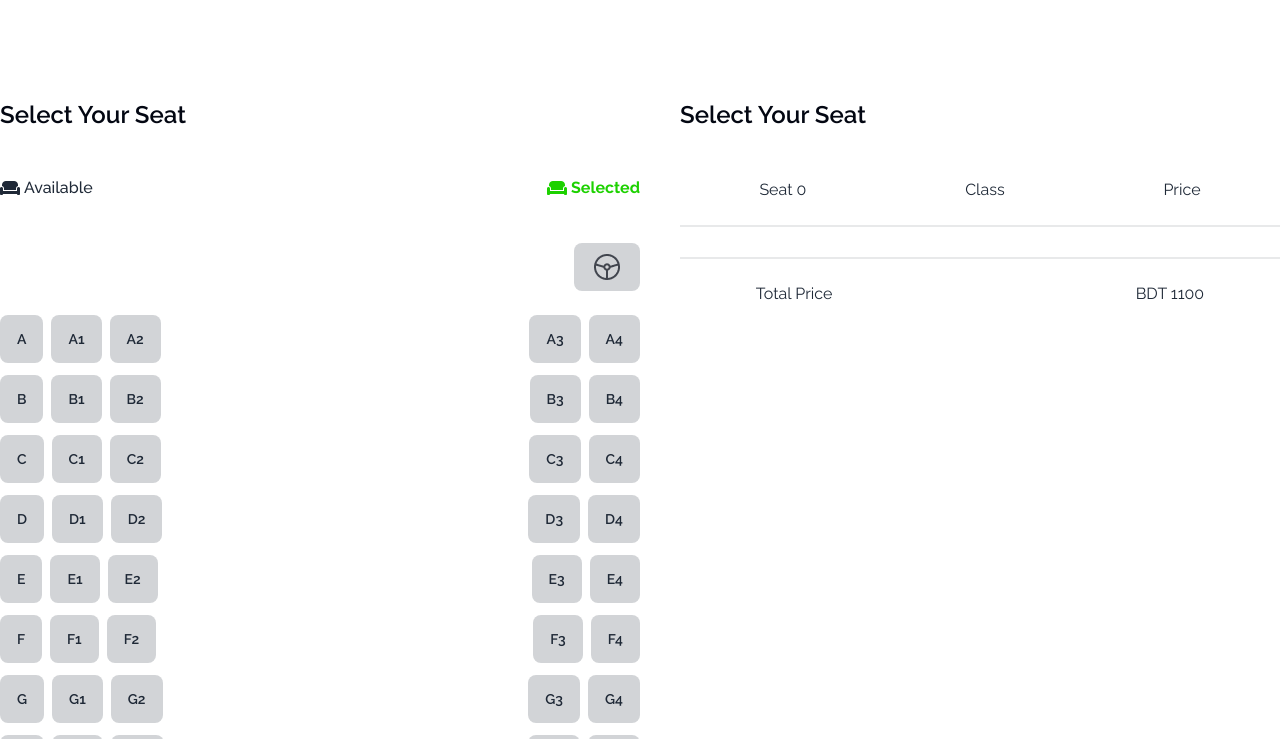
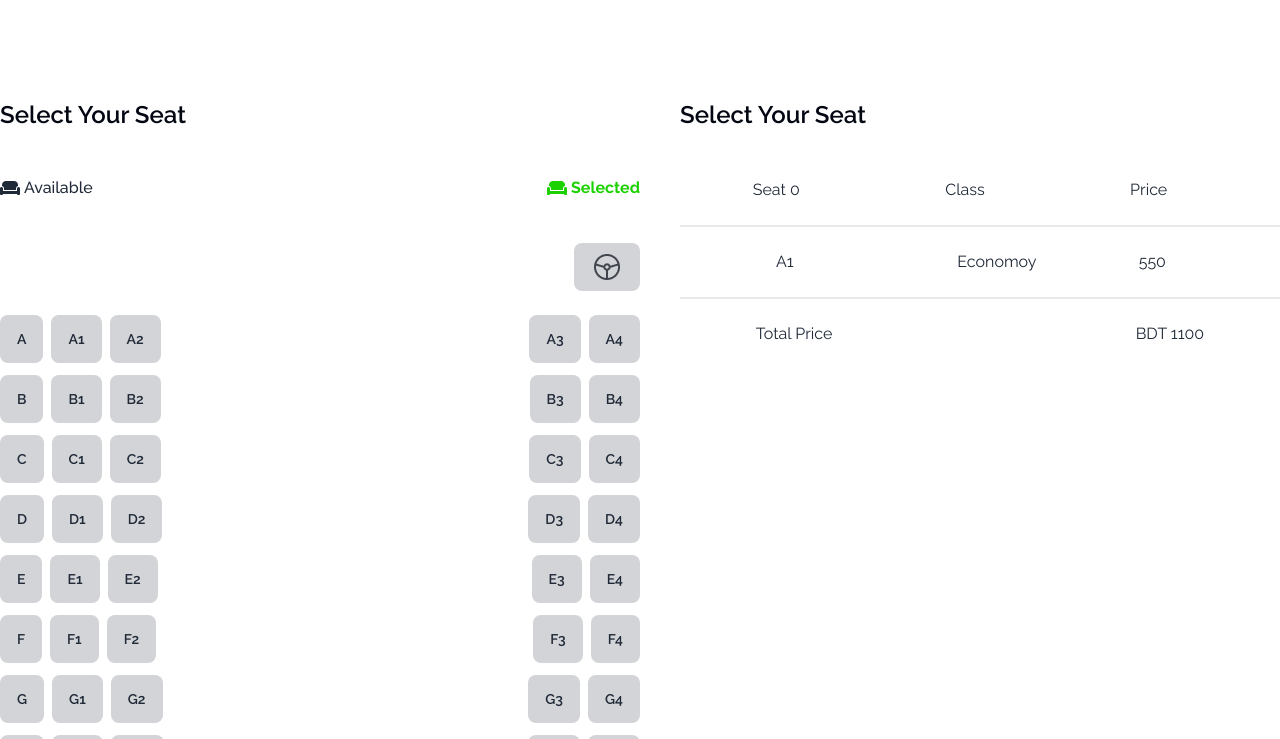
Before and after one commit to sajib689/assignment-05, a plain HTML site: page index.html in a window 1280 px wide. Both pictures are taken after a click on the button "A1". Shown: the part 1528-2267 px from the top of the page. Drawn offline with nearby package versions, Linux system fonts and the light colour scheme.

Commit message:
add economey system in js

```diff
--- a/index.html
+++ b/index.html
@@ -286,10 +286,10 @@
           <div class="flex justify-around items-center">
             <h1>Seat <span>0</span></h1>
             <h1>Class</h1>
-            <h1>Price</h1>
+            <h1 class="me-10">Price</h1>
           </div>
           <div class="divider"></div>
-          <div id="seat-container">
+          <div id="seat-container" class="ms-24 grid grid-cols-3 gap-10">
 
           </div>
           <div class="divider"></div>
--- a/script.js
+++ b/script.js
@@ -5,9 +5,20 @@ let count = 0;
 let cost = 550;
 for(let index = 0; index < seats.length; index++){
     const seat = seats[index];
-    const seatContainerElement = document.getElementById('seat-container')
-    const p = document.createElement('p');
+
     seat.addEventListener('click', function(){
-        console.log('click');
+        // get seat details
+        const seatContainerElement = document.getElementById('seat-container')
+        const p = document.createElement('p');
+        const h3 = document.createElement('h3');
+        const h4 = document.createElement('h4');
+        const getSeatText = seat.innerText;
+        p.innerText = getSeatText
+        h3.innerText = 'Economoy';
+        h4.innerText = '550';
+        seatContainerElement.appendChild(p);
+        seatContainerElement.appendChild(h3);
+        seatContainerElement.appendChild(h4);
+        // get seat text ends
     });
 }
```
